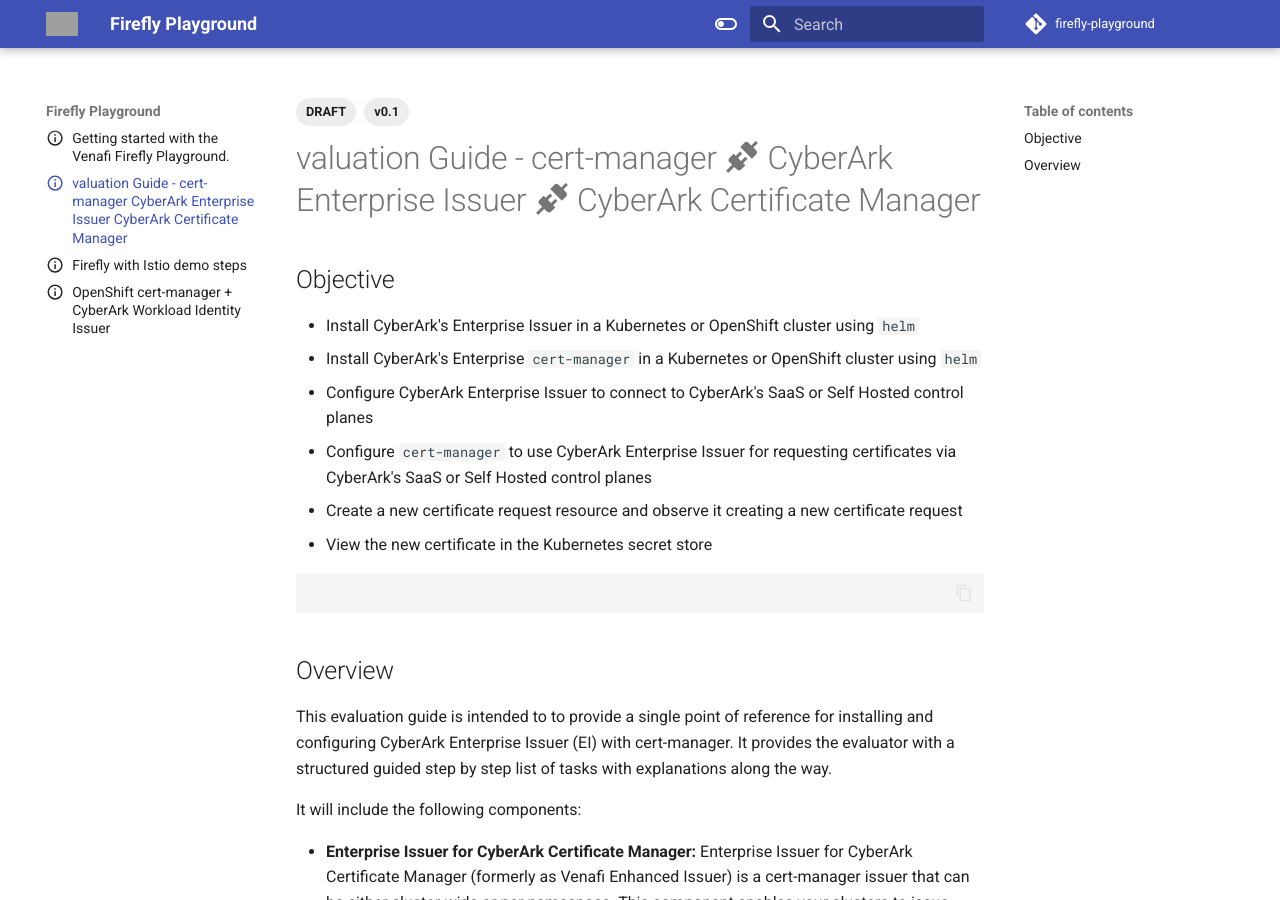
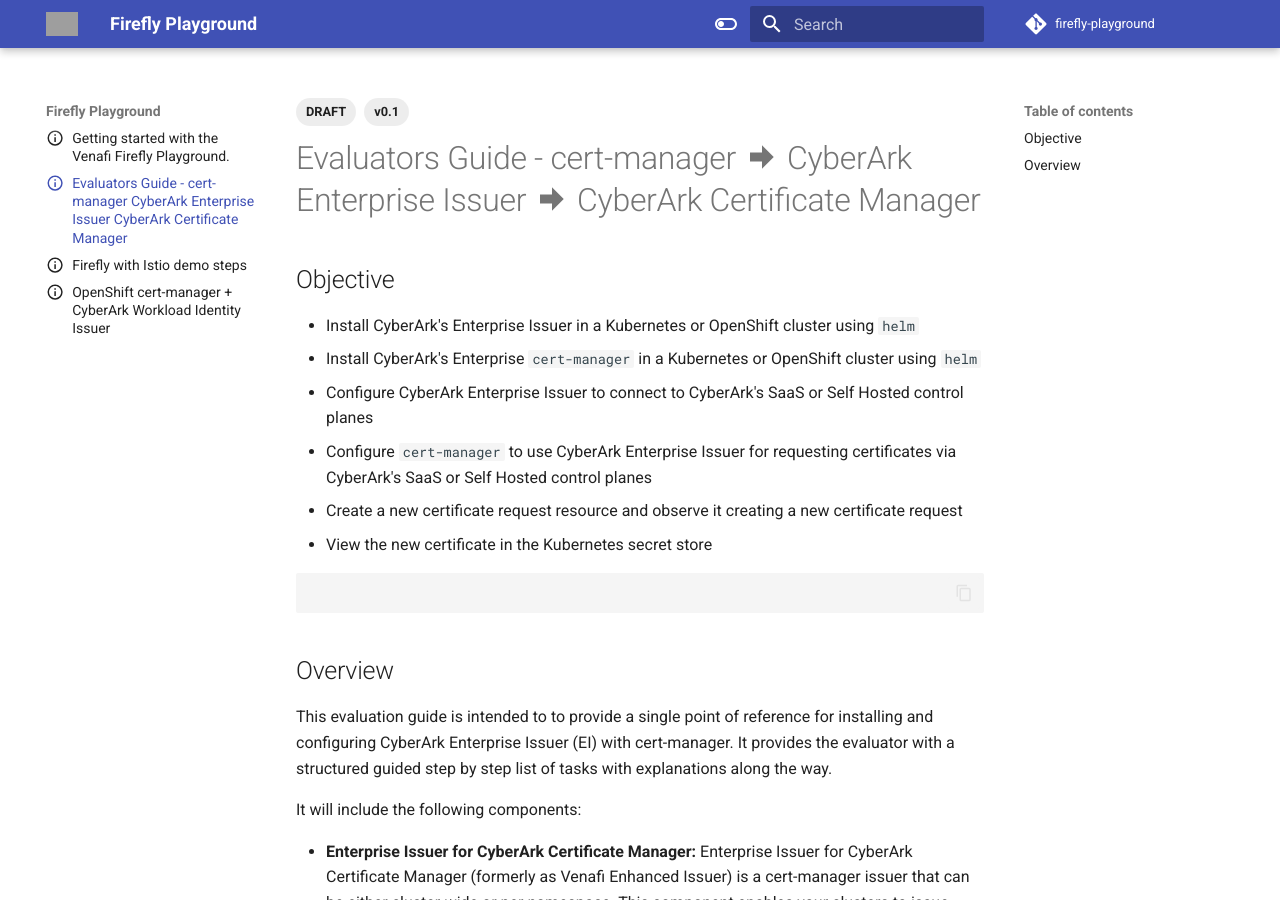
Before and after one commit to Venafi/firefly-playground, an MkDocs documentation site: the page built from docs/ei-quick-start.md, in a window 1280 px wide and 900 px high. Built offline with MkDocs 1.6.1 and Material for MkDocs 9.7.7, drawn with Linux system fonts in a browser that asks for light colours; comment, search, counter and statistics services are not loaded; the version menu is left out; grey boxes are pictures that could not be loaded.

Commit message:
changes to EI docs

```diff
--- a/docs/ei-quick-start.md
+++ b/docs/ei-quick-start.md
@@ -5,7 +5,7 @@
   - DRAFT
 ---
 
-# valuation Guide - cert-manager :material-connection: CyberArk Enterprise Issuer :material-connection: CyberArk Certificate Manager
+# Evaluators Guide - cert-manager :material-arrow-right-bold: CyberArk Enterprise Issuer :material-arrow-right-bold: CyberArk Certificate Manager
 
 ## Objective
 
```
